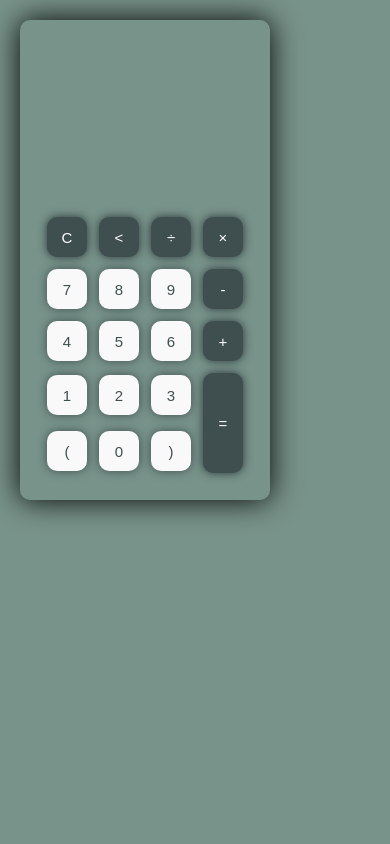
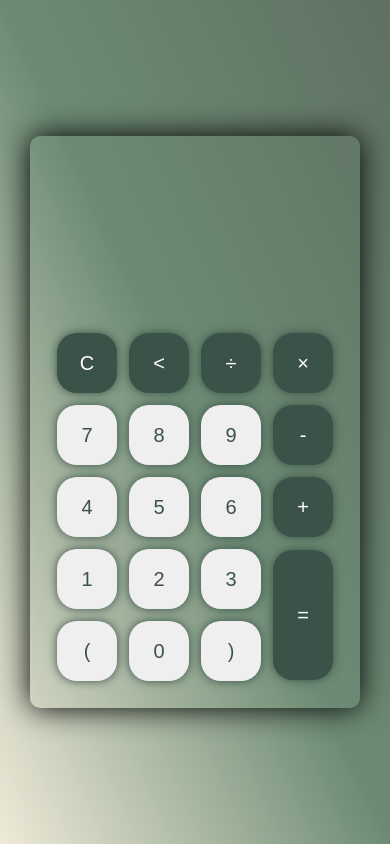
Before and after one commit to Skrnagrh/calculator-web, a plain HTML site: page index.html in a window 390 px wide. Drawn offline with Linux system fonts and the light colour scheme.

Commit message:
perubahan pada tampilan

```diff
--- a/index.html
+++ b/index.html
@@ -1,11 +1,11 @@
 <!DOCTYPE html>
 <html lang="en">
   <head>
-    <meta charset="UTF-8">
-    <meta http-equiv="X-UA-Compatible" content="IE=edge">
-    <meta name="viewport" content="width=device-width, initial-scale=1.0">
-    <link rel="stylesheet" href="style.css">
-    <link rel="stylesheet" href="responsive.css">
+    <meta charset="UTF-8" />
+    <meta http-equiv="X-UA-Compatible" content="IE=edge" />
+    <meta name="viewport" content="width=device-width, initial-scale=1.0" />
+    <link rel="stylesheet" href="style.css" />
+    <link rel="stylesheet" href="responsive.css" />
     <title>Calculator</title>
   </head>
   <body>
@@ -17,10 +17,18 @@
         <div class="buttons">
           <table>
             <tr>
-                        <td><button class="btn-operator operator" id="clear">C</button></td>
-                        <td><button class="btn-operator operator" id="backspace"><</button></td>
-                        <td><button class="btn-operator operator" id="/">&divide;</button></td>
-                        <td><button class="btn-operator operator" id="*">&times;</button></td>
+              <td>
+                <button class="btn-operator operator" id="clear">C</button>
+              </td>
+              <td>
+                <button class="btn-operator operator" id="backspace"><</button>
+              </td>
+              <td>
+                <button class="btn-operator operator" id="/">&divide;</button>
+              </td>
+              <td>
+                <button class="btn-operator operator" id="*">&times;</button>
+              </td>
             </tr>
             <tr>
               <td><button class="btn-number" id="7">7</button></td>
@@ -38,7 +46,9 @@
               <td><button class="btn-number" id="1">1</button></td>
               <td><button class="btn-number" id="2">2</button></td>
               <td><button class="btn-number" id="3">3</button></td>
-                        <td rowspan="2"><button class="btn-equal" id="equal">=</button></td>
+              <td rowspan="2">
+                <button class="btn-equal" id="equal">=</button>
+              </td>
             </tr>
             <tr>
               <td><button class="btn-operator" id="(">(</button></td>
--- a/responsive.css
+++ /dev/null
@@ -1,72 +0,0 @@
-/* Untuk Tablet */
-@media all and (max-width: 768px){
-    body{
-        background-image: linear-gradient(to top right, #99C4C8, #2C3639);
-        font-family: sans-serif;
-    }
-    .container{
-        margin: 20px 20px 0 20px;
-        padding: 0;
-        box-sizing: border-box;
-        outline: 0;
-        transition: all 0.5s ease;
-    }
-    button{
-        height: 50px;
-        width: 50px;
-        border: 0;
-        border-radius: 15px;
-        color: #2C3639;
-        font-size: 20px;
-        cursor: pointer;
-        transition: all 100ms ease;
-        background: #FFF;
-        box-shadow: 0 0 10px #2C3639;
-    }
-    button#equal{
-        height: 115px;
-        background: #2C3639;
-        color: #FFF;
-        box-shadow: 0 0 10px #2C3639;
-    }
-    button.operator{
-        background: #2C3639;
-        color: #FFF;
-        box-shadow: 0 0 10px #2C3639;
-    }
-}
-
-/* Untuk Smartphone */
-@media all and (max-width: 600px){
-    body{
-        background: #78938A;
-        font-family: sans-serif;
-    }
-    .container{
-        margin: 20px 20px 0 20px;
-        height: 50px;
-        width: 50px;
-        place-items: center;
-    }
-    button{
-        height: 40px;
-        width: 40px;
-        border: 0;
-        border-radius: 10px;
-        background: #F9F9F9;
-        color: #3F4E4F;
-        font-size: 15px;
-        cursor: pointer;
-        transition: all 100ms ease;
-        box-shadow: 0 0 10px #3F4E4F;
-    }
-    button#equal{
-        height: 100px;
-        background: #3F4E4F;
-        color: #fff;
-    }
-    button.operator{
-        background: #3F4E4F;
-        color: #FFF;
-    }
-}
--- a/style.css
+++ b/style.css
@@ -1,27 +1,32 @@
-*{
+* {
     padding: 0;
     margin: 0;
     box-sizing: border-box;
     outline: 0;
     transition: all 0.5s ease;
 }
-body{
+
+body {
     font-family: sans-serif;
 }
-a{
+
+a {
     text-decoration: none;
     color: #ffffff;
 }
-body{
-    background-image: linear-gradient(to top right, #EFEAD8, #6D8B74,  #5F7161);
+
+body {
+    background-image: linear-gradient(to top right, #EFEAD8, #6D8B74, #5F7161);
 }
-.container{
+
+.container {
     height: 100vh;
     width: 100vw;
     display: grid;
     place-items: center;
 }
-.calculator{
+
+.calculator {
     position: relative;
     height: auto;
     width: auto;
@@ -29,7 +34,8 @@ body{
     border-radius: 10px;
     box-shadow: 0 0 30px #000000;
 }
-#display{
+
+#display {
     margin: 0 10px;
     height: 150px;
     width: auto;
@@ -42,11 +48,21 @@ body{
     margin-bottom: 20px;
     overflow-x: scroll;
 }
-#display::-webkit-scrollbar{
-    display: block;
-    height: 3px;
+
+#display::-webkit-scrollbar {
+    width: 8px;
 }
-button{
+
+#display::-webkit-scrollbar-thumb {
+    background: #3B5249;
+    border-radius: 4px;
+}
+
+#display::-webkit-scrollbar-track {
+    background: transparent;
+}
+
+button {
     height: 60px;
     width: 60px;
     border: 0;
@@ -57,17 +73,23 @@ button{
     cursor: pointer;
     transition: all 200ms ease;
     box-shadow: 0 0 10px #3B5249;
+    outline: none; /* Menghilangkan outline pada tombol */
 }
-button::hover{
+
+button:hover {
     transform: scale(1.1);
+    background-color: #5F7161;
+    color: white;
 }
-button#equal{
+
+button#equal {
     height: 130px;
     background: #3B5249;
     color: #FFF;
     box-shadow: 0 0 10px #3B5249;
 }
-button.operator{
+
+button.operator {
     background: #3B5249;
     color: #FFF;
     box-shadow: 0 0 10px #3B5249;
```
Lines whose indentation alone changed are shown as unchanged.
